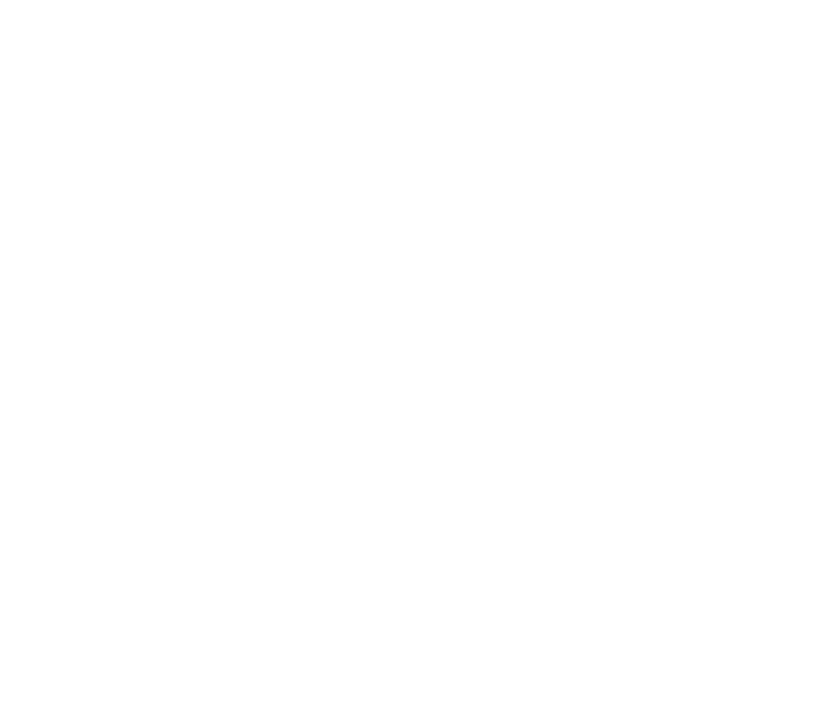
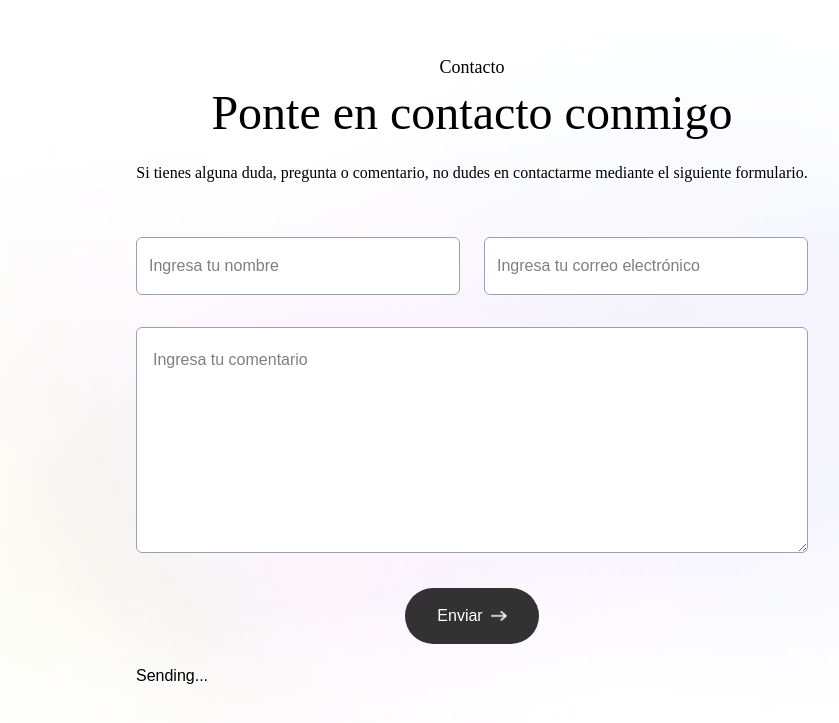
Before and after one commit to Cr1sti4n85/next-portfolio, a Next.js app: page / in a window 1280 px wide. Shown: the part 2852-3575 px from the top of the page, without its empty margins (168-1007 px from the left). Before the commit the page ends 2865 px from the top, so only its background shows below. Built offline with nearby package versions, Linux system fonts and the light colour scheme; a web font is replaced by a local one.

Commit message:
Create contact form

```diff
--- /dev/null
+++ b/src/app/components/Contact.tsx
@@ -0,0 +1,51 @@
+import { imgs } from "@/assets/assets";
+import Image from "next/image";
+
+const Contact = () => {
+  return (
+    <div
+      id="contact"
+      className="w-full px-[12%] py-10 scroll-mt-20 bg-[url('/contact-bg-color.png')] bg-no-repeat bg-center bg-size[90%_auto]"
+    >
+      <h4 className="text-center mb-2 text-lg font-family-ovo">Contacto</h4>
+      <h2 className="text-center text-5xl font-family-ovo">
+        Ponte en contacto conmigo
+      </h2>
+      <p className="text-center max-w-2xl mx-auto mt-5 mb-12 font-family-ovo">
+        Si tienes alguna duda, pregunta o comentario, no dudes en contactarme
+        mediante el siguiente formulario.
+      </p>
+      <form className="max-w-2xl mx-auto">
+        <div className="grid grid-auto-fit gap-6 mt-10 mb-8">
+          <input
+            className="flex-1 p-3 outline-none border-[0.5px] border-gray-400 rounded-md bg-white"
+            type="text"
+            placeholder="Ingresa tu nombre"
+            required
+          />
+          <input
+            className="flex-1 p-3 outline-none border-[0.5px] border-gray-400 rounded-md bg-white"
+            type="email"
+            placeholder="Ingresa tu correo electrónico"
+            required
+          />
+        </div>
+        <textarea
+          rows={6}
+          placeholder="Ingresa tu comentario"
+          className="w-full p-4 outline-none border-[0.5px] border-gray-400 rounded-md bg-white mb-6"
+        ></textarea>
+        <button
+          type="submit"
+          className="py-3 px-8 w-max flex items-center justify-between gap-2 bg-black/80 text-white rounded-full mx-auto hover:bg-black duration-500 cursor-pointer"
+        >
+          Enviar{" "}
+          <Image src={imgs.rightArrowWhite} alt="right arrow" className="w-4" />
+        </button>
+        <p className="mt-4">Sending...</p>
+      </form>
+    </div>
+  );
+};
+
+export default Contact;
--- a/src/app/page.tsx
+++ b/src/app/page.tsx
@@ -1,4 +1,5 @@
 import About from "./components/About";
+import Contact from "./components/Contact";
 import Header from "./components/Header";
 import Navbar from "./components/Navbar";
 import Services from "./components/Services";
@@ -12,6 +13,7 @@
       <About />
       <Services />
       <Work />
+      <Contact />
     </>
   );
 }
```
Also changed, not shown: public/contact-bg-color.png (added).
